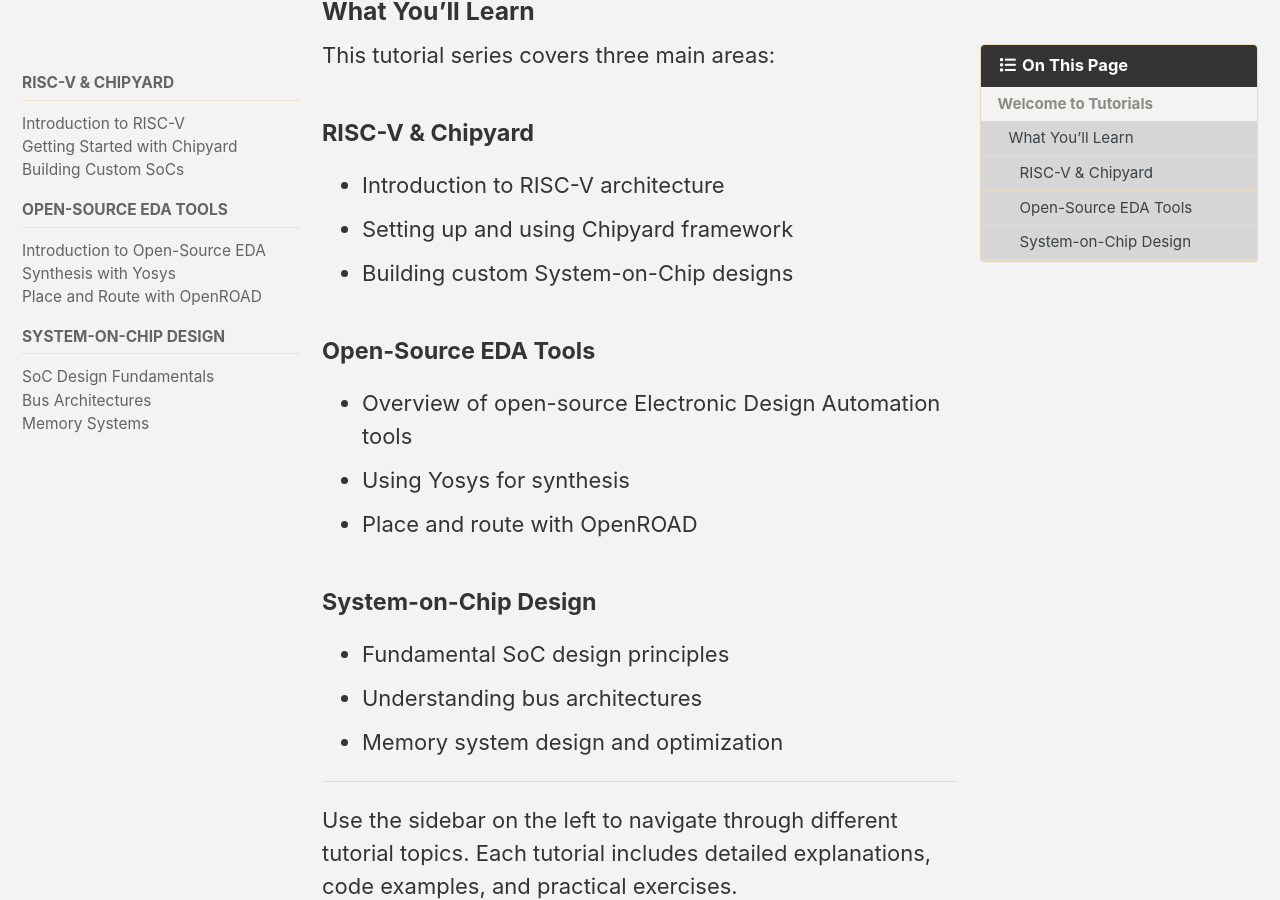
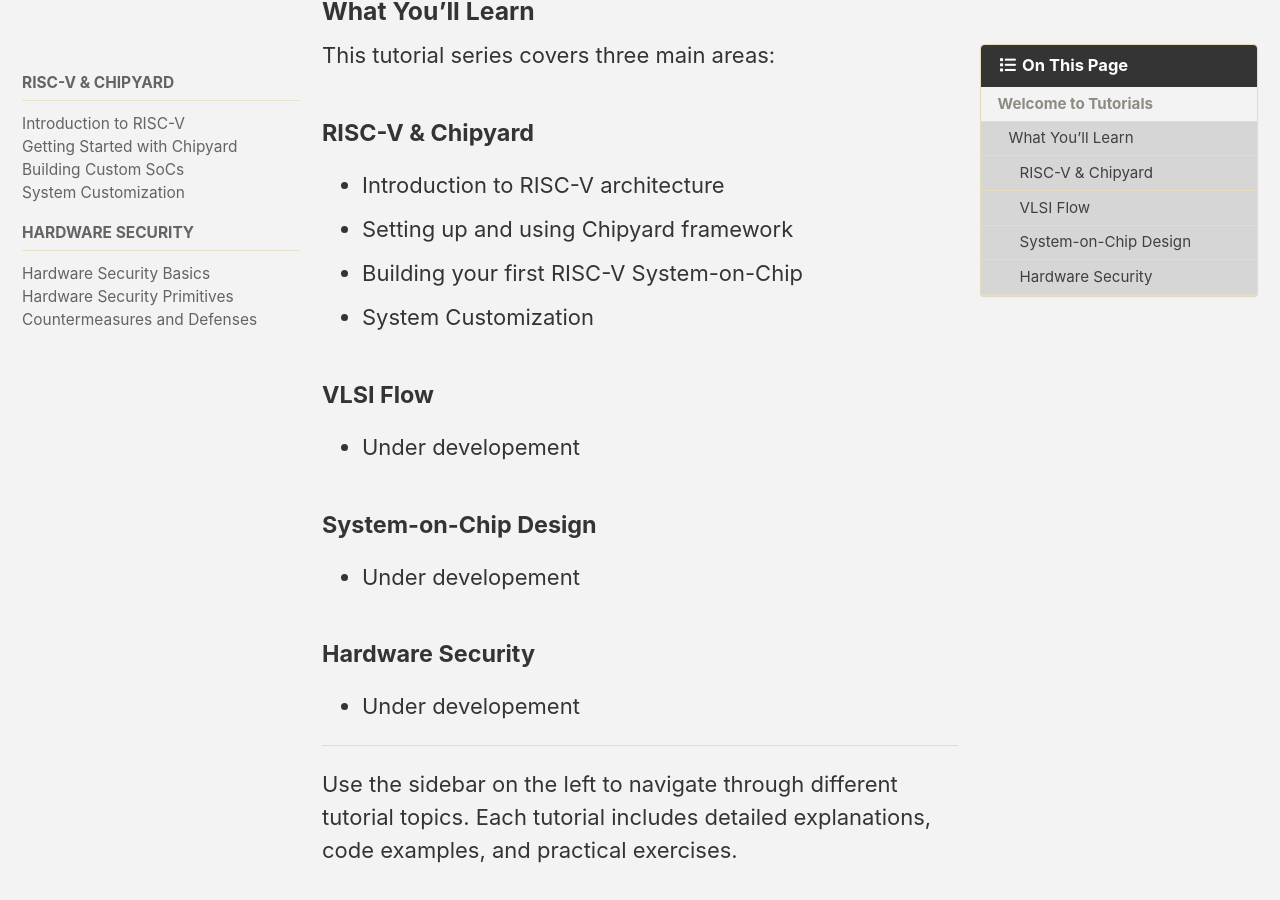
Before and after one commit to dngtuankiet/dngtuankiet.github.io, a Jekyll site: the page built from _pages/tutorials.md, in a window 1280 px wide and 900 px high, scrolled down 440 px. Built offline with Jekyll 4.4.1, drawn with Linux system fonts in a browser that asks for light colours; cached includes are drawn as plain includes; part of the change alters nothing that is shown.

Commit message:
[add] template for custom socs

````diff
--- a/_config.yml
+++ b/_config.yml
@@ -115,7 +115,7 @@ analytics:
 author:
   name             : "Dang Tuan Kiet"
   avatar           : # path of avatar image, e.g. "/assets/images/bio-photo.jpg"
-  bio              : "PhD student at The Universify of Electro-Communications (UEC), Tokyo, Japan. Research interests include Computer Architecture, System-on-Chip (SoC) Design, Embedded Systems, Low Power Design, Hardware Security, AI and Machine Learning."
+  bio              : "A PhD student passionate about RISC-V systems and hardware security on FPGA and semiconductor, and open-source enthusiast."
   location         : "Tokyo, Japan"
   email            : "dngtuankiet97@gmail.com"
   links:
--- a/_data/navigation.yml
+++ b/_data/navigation.yml
@@ -17,19 +17,29 @@ tutorials:
         url: /tutorials/chipyard-getting-started/
       - title: "Building Custom SoCs"
         url: /tutorials/chipyard-custom-socs/
-  - title: "Open-Source EDA Tools"
+      - title: "System Customization"
+        url: /tutorials/chipyard-system-customization/
+  - title: "Hardware Security"
     children:
-      - title: "Introduction to Open-Source EDA"
-        url: /tutorials/eda-introduction/
-      - title: "Synthesis with Yosys"
-        url: /tutorials/eda-yosys/
-      - title: "Place and Route with OpenROAD"
-        url: /tutorials/eda-openroad/
-  - title: "System-on-Chip Design"
-    children:
-      - title: "SoC Design Fundamentals"
-        url: /tutorials/soc-fundamentals/
-      - title: "Bus Architectures"
-        url: /tutorials/soc-bus-architectures/
-      - title: "Memory Systems"
-        url: /tutorials/soc-memory-systems/
+      - title: "Hardware Security Basics"
+        url: /tutorials/hardware-security-basics/
+      - title: "Hardware Security Primitives"
+        url: /tutorials/hardware-security-primitives/
+      - title: "Countermeasures and Defenses"
+        url: /tutorials/security-countermeasures/
+  # - title: "VLSI Flow"
+  #     children:
+  #       - title: "Introduction to Open-Source EDA"
+  #         url: /tutorials/eda-introduction/
+  #       - title: "Synthesis with Yosys"
+  #         url: /tutorials/eda-yosys/
+  #       - title: "Place and Route with OpenROAD"
+  #         url: /tutorials/eda-openroad/
+  #   - title: "System-on-Chip Design"
+  #     children:
+  #       - title: "SoC Design Fundamentals"
+  #         url: /tutorials/soc-fundamentals/
+  #       - title: "Bus Architectures"
+  #         url: /tutorials/soc-bus-architectures/
+  #       - title: "Memory Systems"
+  #         url: /tutorials/soc-memory-systems/
--- a/_pages/tutorials.md
+++ b/_pages/tutorials.md
@@ -22,17 +22,30 @@ This tutorial series covers three main areas:
 #### RISC-V & Chipyard
 - Introduction to RISC-V architecture
 - Setting up and using Chipyard framework
-- Building custom System-on-Chip designs
+- Building your first RISC-V System-on-Chip
+- System Customization
 
-#### Open-Source EDA Tools
-- Overview of open-source Electronic Design Automation tools
+
+#### VLSI Flow
+- Under developement
+
+<!--
+- Overview of open-source Electronic Design Automation (EDA) tools
 - Using Yosys for synthesis
-- Place and route with OpenROAD
+- Place-and-route with OpenROAD
+-->
 
 #### System-on-Chip Design
+- Under developement
+
+<!--
 - Fundamental SoC design principles
 - Understanding bus architectures
 - Memory system design and optimization
+-->
+
+#### Hardware Security
+- Under developement
 
 ---
 
--- /dev/null
+++ b/_tutorials/chipyard-custom-socs.md
@@ -0,0 +1,258 @@
+---
+layout: single
+title: "Building Custom SoCs with Chipyard"
+permalink: /tutorials/chipyard-custom-socs/
+author_profile: false
+sidebar:
+  nav: "tutorials"
+toc: true
+toc_label: "On This Page"
+toc_icon: "list"
+toc_sticky: true
+---
+
+## Introduction
+
+This tutorial walks through the process of generating RTL for custom SoCs in Chipyard and creating bootable SD cards for FPGA prototyping.
+
+## Prerequisites
+
+- Chipyard environment set up (see [Getting Started with Chipyard](/tutorials/chipyard-getting-started/))
+- Source the Chipyard environment:
+  ```bash
+  cd chipyard
+  source env.sh
+  ```
+
+## RTL Generation
+
+### Understanding the Build System
+
+Chipyard uses a Makefile-based build system to generate RTL from high-level Chisel descriptions. The generated RTL can be used for simulation, FPGA prototyping, or ASIC implementation.
+
+### Basic RTL Generation
+
+To generate RTL for a default RocketChip configuration:
+
+```bash
+cd sims/vcs  # or sims/verilator
+make CONFIG=RocketConfig
+```
+
+This command will:
+1. Elaborate the Chisel design
+2. Generate Verilog RTL
+3. Place output in `generated-src/`
+
+### Custom Configuration RTL Generation
+
+For custom SoC configurations:
+
+```bash
+# Generate RTL for a custom configuration
+make CONFIG=MyCustomConfig
+
+# Specify the project (if not using chipyard)
+make PROJECT=myproject CONFIG=MyCustomConfig
+
+# Clean before rebuilding
+make CONFIG=MyCustomConfig clean
+make CONFIG=MyCustomConfig
+```
+
+### FPGA-Specific RTL Generation
+
+For FPGA prototyping (e.g., VCU118, Arty):
+
+```bash
+cd fpga
+make SUB_PROJECT=vcu118 CONFIG=RocketVCU118Config bitstream
+```
+
+### Understanding Build Outputs
+
+After RTL generation, check these directories:
+- `generated-src/` - Generated Verilog files
+- `generated-src/CONFIG_NAME.v` - Top-level Verilog module
+- `generated-src/CONFIG_NAME.*.vh` - Include files and parameters
+
+### Common Make Targets
+
+| Command | Description |
+|---------|-------------|
+| `make CONFIG=X` | Generate RTL for configuration X |
+| `make CONFIG=X clean` | Clean build artifacts |
+| `make CONFIG=X debug` | Build with debug symbols |
+| `make CONFIG=X run-binary BINARY=test.elf` | Run simulation with binary |
+
+## Creating a Boot SD Card
+
+### Overview
+
+For FPGA prototyping, you need to create a bootable SD card containing:
+- First Stage Boot Loader (FSBL)
+- Berkeley Boot Loader (BBL) / OpenSBI
+- Linux kernel
+- Root filesystem
+
+### Prerequisites
+
+- FPGA bitstream generated
+- Linux kernel compiled for RISC-V
+- Root filesystem image (Buildroot or Debian)
+- SD card (8GB+ recommended)
+
+### Step 1: Partition the SD Card
+
+```bash
+# Identify SD card device (e.g., /dev/sdX)
+lsblk
+
+# Create partition table
+sudo fdisk /dev/sdX
+# Commands in fdisk:
+# o - create new DOS partition table
+# n - new partition (boot partition, ~200MB, type: FAT32)
+# n - new partition (root partition, remaining space, type: Linux)
+# w - write changes
+
+# Format partitions
+sudo mkfs.vfat -F 32 /dev/sdX1  # Boot partition
+sudo mkfs.ext4 /dev/sdX2         # Root partition
+```
+
+### Step 2: Copy Boot Files
+
+```bash
+# Mount boot partition
+sudo mount /dev/sdX1 /mnt/boot
+
+# Copy bootloader and kernel
+sudo cp fpga/generated-src/PROJECT.CONFIG/obj/fsbl.elf /mnt/boot/
+sudo cp fpga/generated-src/PROJECT.CONFIG/obj/bbl.bin /mnt/boot/
+sudo cp linux-build/Image /mnt/boot/
+
+# Copy device tree (if applicable)
+sudo cp fpga/generated-src/PROJECT.CONFIG/obj/system.dtb /mnt/boot/
+
+# Unmount
+sudo umount /mnt/boot
+```
+
+### Step 3: Install Root Filesystem
+
+```bash
+# Mount root partition
+sudo mount /dev/sdX2 /mnt/root
+
+# Extract root filesystem
+sudo tar -xzf rootfs.tar.gz -C /mnt/root
+
+# Or copy Buildroot output
+sudo cp -a buildroot/output/target/* /mnt/root/
+
+# Set permissions
+sudo chown -R root:root /mnt/root
+
+# Unmount
+sudo umount /mnt/root
+```
+
+### Step 4: Configure Boot Settings
+
+Create a boot configuration file on the boot partition:
+
+```bash
+sudo mount /dev/sdX1 /mnt/boot
+
+# Create boot.scr or similar configuration
+cat << EOF | sudo tee /mnt/boot/boot.cmd
+setenv bootargs "console=ttyS0,115200 root=/dev/mmcblk0p2 rootwait"
+load mmc 0:1 0x80000000 Image
+load mmc 0:1 0x82000000 system.dtb
+booti 0x80000000 - 0x82000000
+EOF
+
+# Unmount
+sudo umount /mnt/boot
+```
+
+### Step 5: Verify and Test
+
+```bash
+# Safely eject SD card
+sync
+sudo eject /dev/sdX
+```
+
+Insert the SD card into your FPGA board and power on. Connect to the serial console:
+
+```bash
+screen /dev/ttyUSB0 115200
+# or
+minicom -D /dev/ttyUSB0 -b 115200
+```
+
+## Alternative: Using Chipyard Scripts
+
+Chipyard provides helper scripts for SD card creation:
+
+```bash
+cd fpga/scripts
+
+# Use the SD card creation script
+./create-sd-card.sh \
+  --device /dev/sdX \
+  --bitstream ../generated-src/PROJECT.CONFIG/obj/bitstream.bit \
+  --fsbl ../generated-src/PROJECT.CONFIG/obj/fsbl.elf \
+  --kernel ../../linux-build/Image \
+  --rootfs ../../buildroot/output/images/rootfs.tar.gz
+```
+
+## Troubleshooting
+
+### RTL Generation Issues
+
+**Problem:** Chisel elaboration fails
+```bash
+# Check Scala/Java versions
+java -version
+scala -version
+
+# Rebuild from clean state
+make clean
+make CONFIG=YourConfig
+```
+
+**Problem:** Out of memory during generation
+```bash
+# Increase JVM heap size
+export JVM_MEMORY=8G
+make CONFIG=YourConfig
+```
+
+### SD Card Boot Issues
+
+**Problem:** Board doesn't boot
+- Check serial console output
+- Verify boot partition is FAT32 and marked bootable
+- Ensure FSBL and BBL paths are correct
+
+**Problem:** Kernel panic
+- Check device tree compatibility
+- Verify rootfs partition UUID matches boot arguments
+- Check console device in kernel command line
+
+## Next Steps
+
+- Customize your SoC configuration in `generators/chipyard/src/main/scala/config/`
+- Add custom accelerators or peripherals
+- Optimize for your target FPGA platform
+- Explore ASIC design flow with Hammer
+
+## References
+
+- [Chipyard Documentation](https://chipyard.readthedocs.io/)
+- [RISC-V Proxy Kernel](https://github.com/riscv/riscv-pk)
+- [OpenSBI Documentation](https://github.com/riscv/opensbi)
+- [Buildroot User Manual](https://buildroot.org/docs.html)
````
